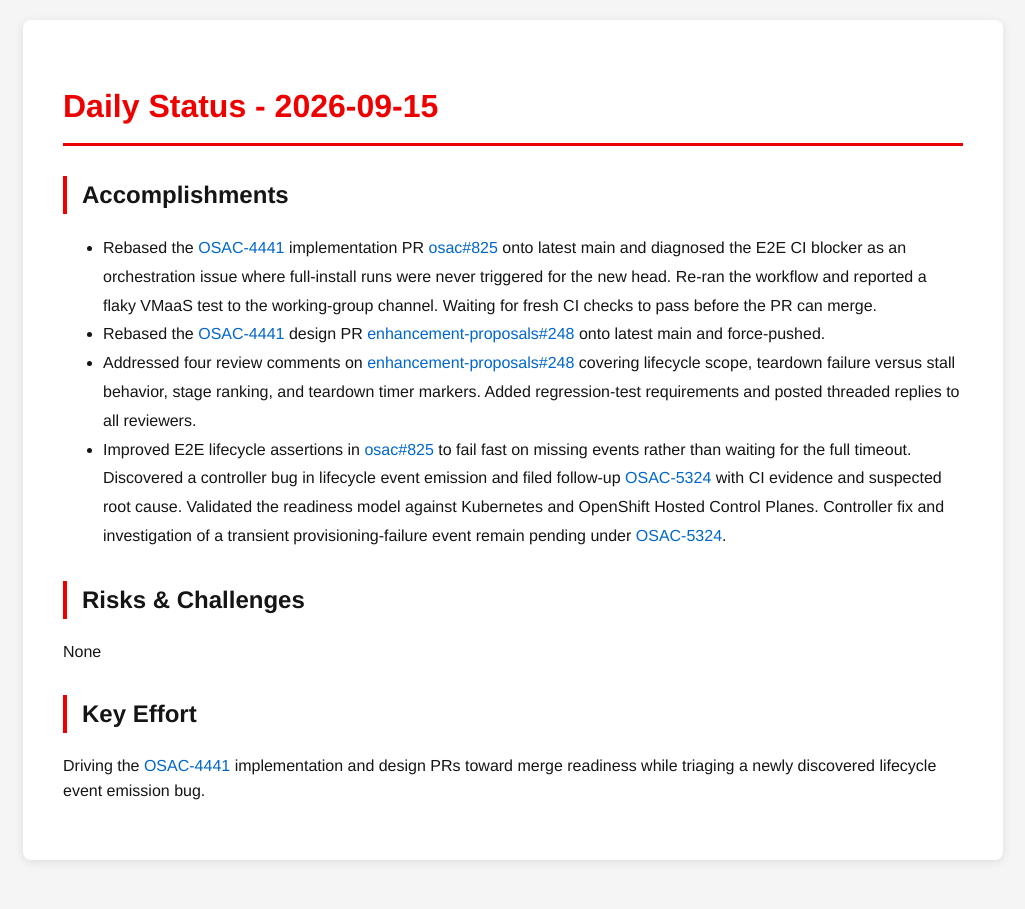
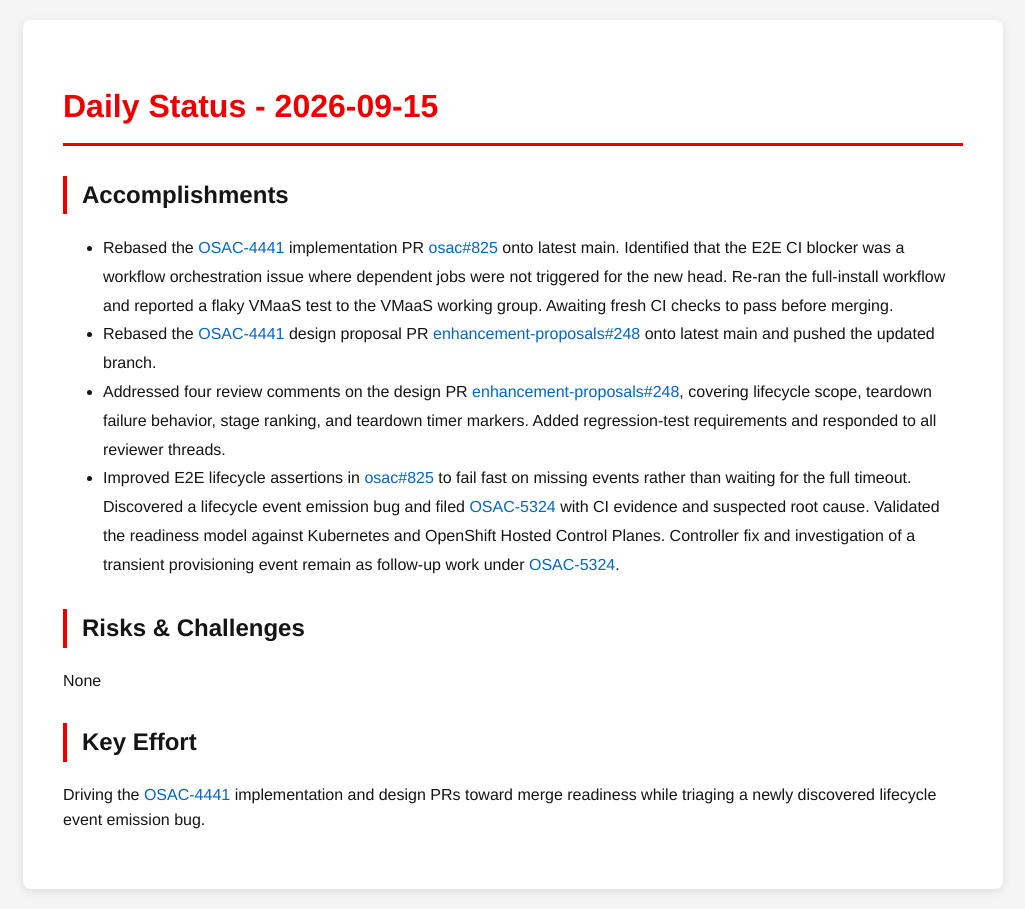
Before and after one commit to tzvatot/daily-status, a Jekyll site: the page built from 2026-09-15.md, in a window 1280 px wide. Shown: the whole page, without its empty margins (127-1152 px from the left). Built offline with Jekyll 4.4.1, drawn with Linux system fonts in a browser that asks for light colours.

Commit message:
Daily status update - 2026-09-15

```diff
--- a/2026-09-15.md
+++ b/2026-09-15.md
@@ -7,10 +7,10 @@
 # Daily Status - 2026-09-15
 
 ## Accomplishments
-- Rebased the [OSAC-4441](https://redhat.atlassian.net/browse/OSAC-4441) implementation PR [osac#825](https://github.com/osac-project/osac/pull/825) onto latest main and diagnosed the E2E CI blocker as an orchestration issue where full-install runs were never triggered for the new head. Re-ran the workflow and reported a flaky VMaaS test to the working-group channel. Waiting for fresh CI checks to pass before the PR can merge.
-- Rebased the [OSAC-4441](https://redhat.atlassian.net/browse/OSAC-4441) design PR [enhancement-proposals#248](https://github.com/osac-project/enhancement-proposals/pull/248) onto latest main and force-pushed.
-- Addressed four review comments on [enhancement-proposals#248](https://github.com/osac-project/enhancement-proposals/pull/248) covering lifecycle scope, teardown failure versus stall behavior, stage ranking, and teardown timer markers. Added regression-test requirements and posted threaded replies to all reviewers.
-- Improved E2E lifecycle assertions in [osac#825](https://github.com/osac-project/osac/pull/825) to fail fast on missing events rather than waiting for the full timeout. Discovered a controller bug in lifecycle event emission and filed follow-up [OSAC-5324](https://redhat.atlassian.net/browse/OSAC-5324) with CI evidence and suspected root cause. Validated the readiness model against Kubernetes and OpenShift Hosted Control Planes. Controller fix and investigation of a transient provisioning-failure event remain pending under [OSAC-5324](https://redhat.atlassian.net/browse/OSAC-5324).
+- Rebased the [OSAC-4441](https://redhat.atlassian.net/browse/OSAC-4441) implementation PR [osac#825](https://github.com/osac-project/osac/pull/825) onto latest main. Identified that the E2E CI blocker was a workflow orchestration issue where dependent jobs were not triggered for the new head. Re-ran the full-install workflow and reported a flaky VMaaS test to the VMaaS working group. Awaiting fresh CI checks to pass before merging.
+- Rebased the [OSAC-4441](https://redhat.atlassian.net/browse/OSAC-4441) design proposal PR [enhancement-proposals#248](https://github.com/osac-project/enhancement-proposals/pull/248) onto latest main and pushed the updated branch.
+- Addressed four review comments on the design PR [enhancement-proposals#248](https://github.com/osac-project/enhancement-proposals/pull/248), covering lifecycle scope, teardown failure behavior, stage ranking, and teardown timer markers. Added regression-test requirements and responded to all reviewer threads.
+- Improved E2E lifecycle assertions in [osac#825](https://github.com/osac-project/osac/pull/825) to fail fast on missing events rather than waiting for the full timeout. Discovered a lifecycle event emission bug and filed [OSAC-5324](https://redhat.atlassian.net/browse/OSAC-5324) with CI evidence and suspected root cause. Validated the readiness model against Kubernetes and OpenShift Hosted Control Planes. Controller fix and investigation of a transient provisioning event remain as follow-up work under [OSAC-5324](https://redhat.atlassian.net/browse/OSAC-5324).
 
 ## Risks & Challenges
 None
```
